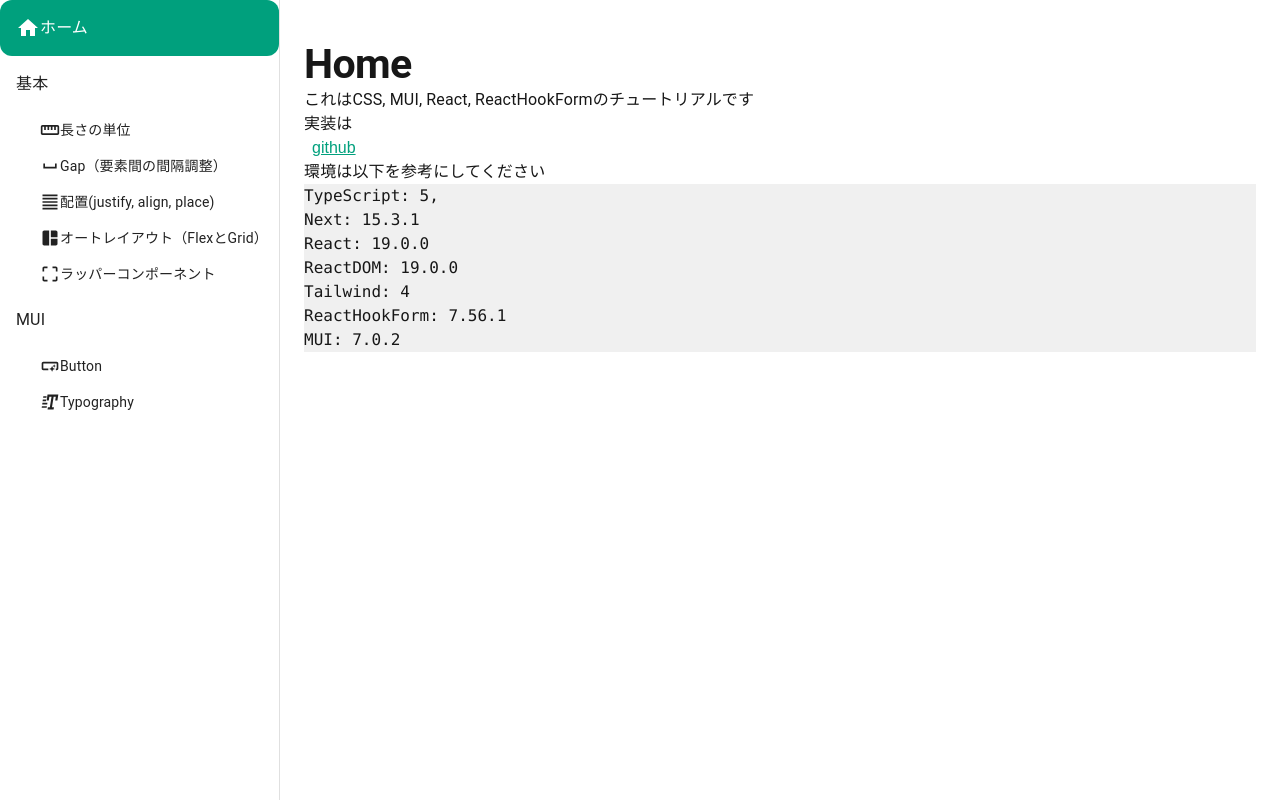
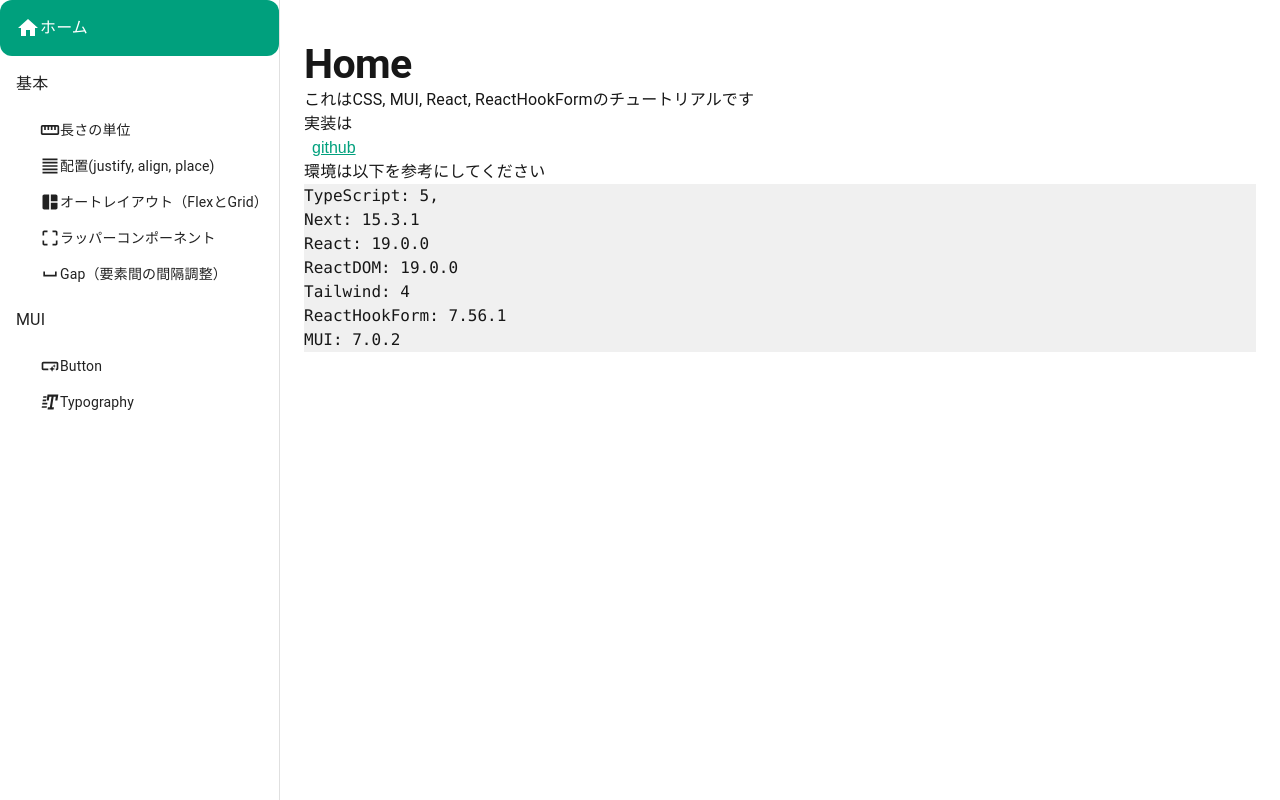
Before and after one commit to NakaiKt/web-tutorial, a Next.js app: page / in a window 1280 px wide. Built offline with nearby package versions, Linux system fonts and the light colour scheme.

Commit message:
feat: SideMenuに「Gap（要素間の間隔調整）」メニュー項目を再追加し、各ページへのリンクを設定。これにより、要素間の間隔調整に関するナビゲーションが改善される。

```diff
--- a/src/features/SideMenu/index.tsx
+++ b/src/features/SideMenu/index.tsx
@@ -39,11 +39,6 @@ const SideMenu = () => {
           icon: <Straighten fontSize="small" />,
         },
         {
-          title: "Gap（要素間の間隔調整）",
-          path: "/gap",
-          icon: <SpaceBar fontSize="small" />,
-        },
-        {
           title: "配置(justify, align, place)",
           path: "/position",
           icon: <FormatAlignJustify fontSize="small" />,
@@ -57,6 +52,11 @@ const SideMenu = () => {
           title: "ラッパーコンポーネント",
           path: "/wrapper",
           icon: <CropFree fontSize="small" />,
+        },
+        {
+          title: "Gap（要素間の間隔調整）",
+          path: "/gap",
+          icon: <SpaceBar fontSize="small" />,
         },
       ],
     },
```
